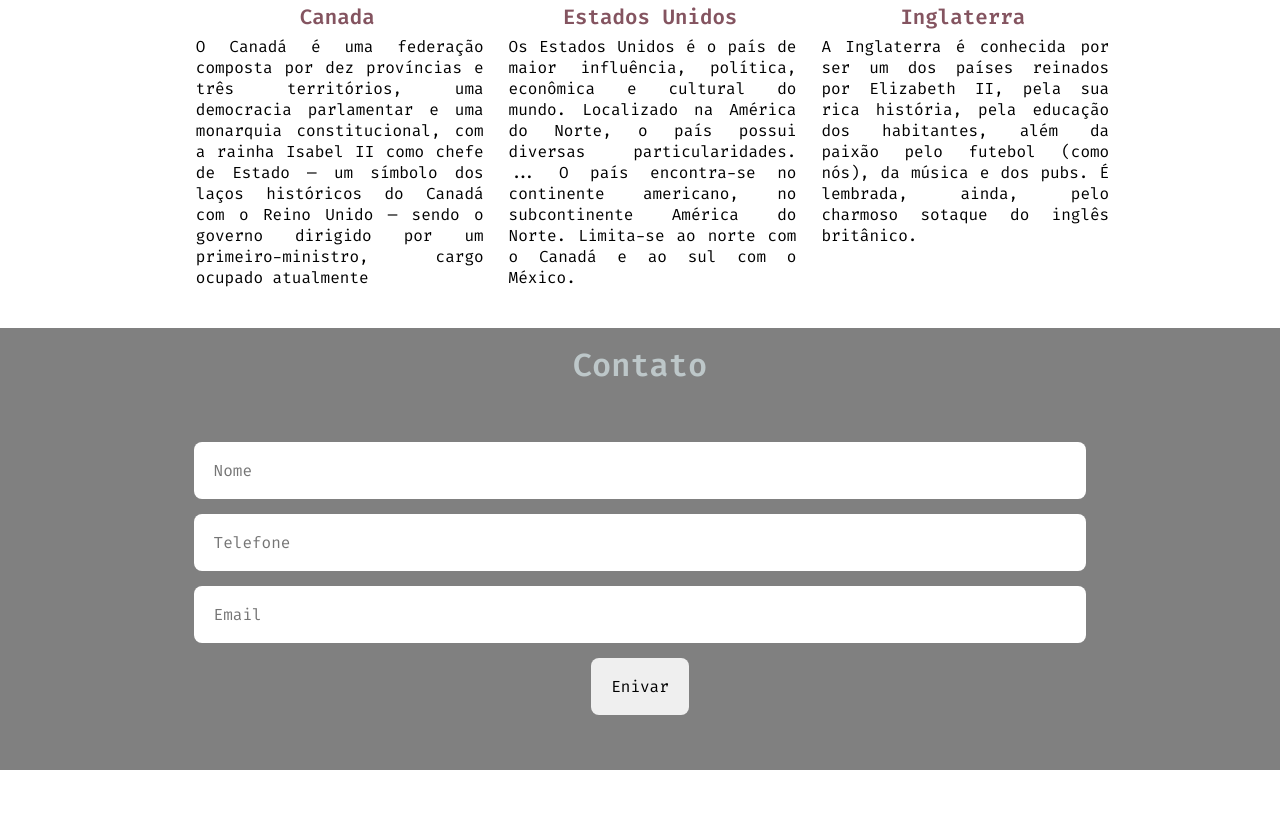
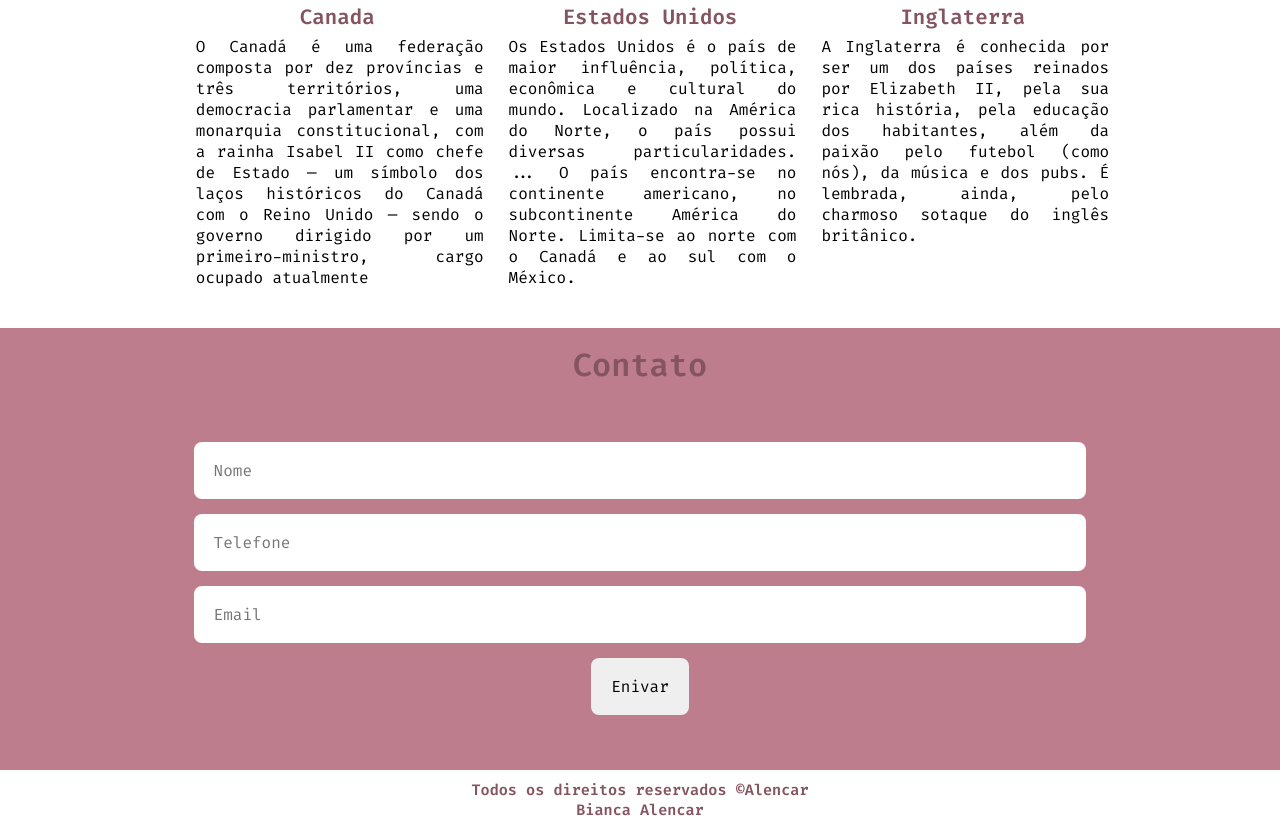
Before and after one commit to Alencar-Bianca/viagem, a plain HTML site: page index.html in a window 1280 px wide. Shown: the part 723-1553 px from the top of the page. Before the commit the page ends 1493 px from the top, so only its background shows below. Drawn offline with Linux system fonts and the light colour scheme.

Commit message:
Create the footer

```diff
--- a/css/components/contact.css
+++ b/css/components/contact.css
@@ -1,12 +1,12 @@
 .contact{
-    background-color: gray;
+    background-color: #be7d8d;
 }
 .form{
     padding: 40px;
 }
 .contact .h1{
     font-size: 2em;
-
+    color: var(--cor01);
 }
 .input{
     width: 100%;
--- a/css/components/countries.css
+++ b/css/components/countries.css
@@ -1,5 +1,6 @@
 .countries{
     padding: 40px;
+
 }
 
 .countries-wrapper{
--- /dev/null
+++ b/css/components/footer.css
@@ -0,0 +1,7 @@
+.footer{
+    padding: 10px;
+    text-align: center;
+    font-weight: 700;
+    color: var(--cor01);
+    font-size: 0.95em;
+}
--- a/index.html
+++ b/index.html
@@ -19,6 +19,7 @@
     <link rel="stylesheet" href="css/components/list.css">
     <link rel="stylesheet" href="css/components/subtitle.css">
     <link rel="stylesheet" href="css/components/contact.css">
+    <link rel="stylesheet" href="css/components/footer.css">
     <link rel="stylesheet" href="css/reset.css">
 </head>
 <body>
@@ -72,5 +73,10 @@
             </div>
         </div>
     </section>
+
+    <footer class="footer">
+        <p>Todos os direitos reservados &copy;Alencar</p>
+        <p>Bianca Alencar</p>
+    </footer>
 </body>
 </html>
```
